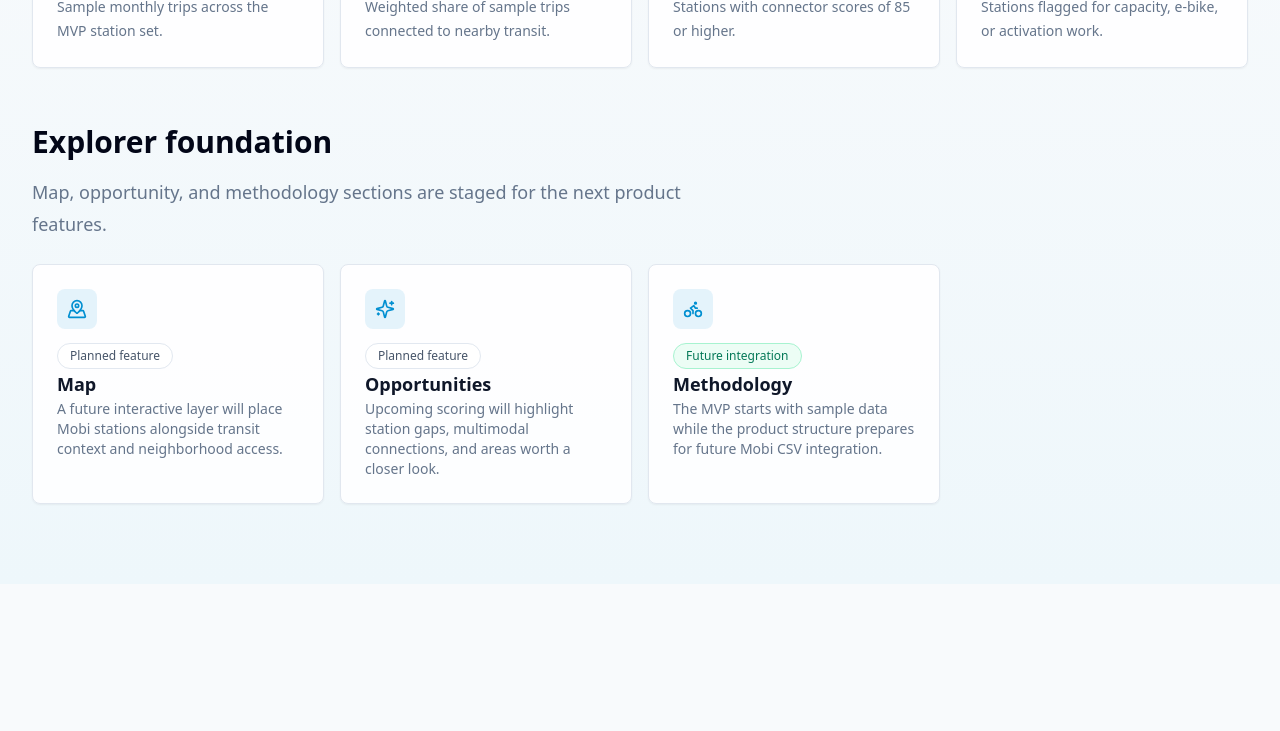
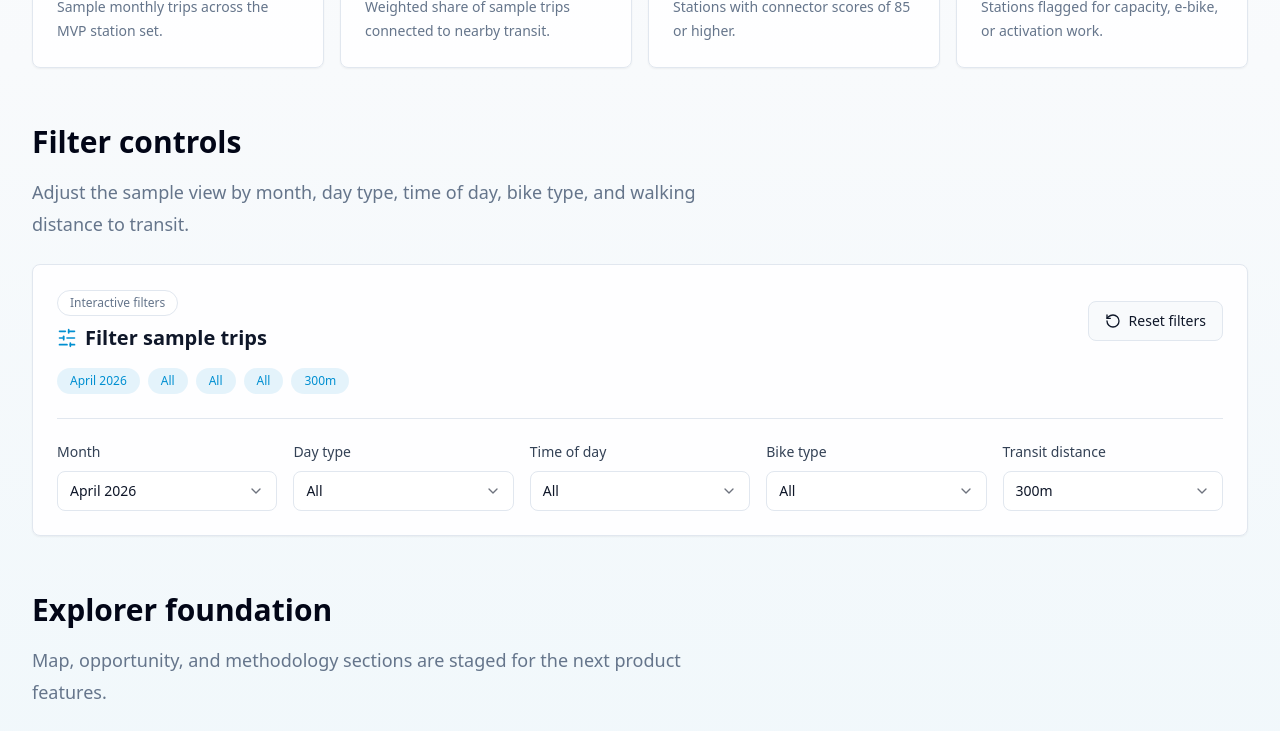
Before and after one commit to adnanreza/mobi-transit-explorer, a React (Vite) app: page / in a window 1280 px wide. Shown: the part 1100-1831 px from the top of the page. Before the commit the page ends 1684 px from the top, so only its background shows below. Built offline with nearby package versions, Linux system fonts and the light colour scheme; the HTML template or start-up script is replaced by a standard one.

Commit message:
Add interactive filter panel

```diff
--- a/package.json
+++ b/package.json
@@ -12,6 +12,7 @@
     "typecheck": "tsc --noEmit"
   },
   "dependencies": {
+    "@radix-ui/react-select": "^2.3.3",
     "@radix-ui/react-slot": "^1.2.3",
     "class-variance-authority": "^0.7.1",
     "clsx": "^2.1.1",
--- a/src/App.tsx
+++ b/src/App.tsx
@@ -1,6 +1,8 @@
+import { useState } from "react";
 import { ArrowRight, Bike, MapPinned, Sparkles } from "lucide-react";
 import { AppShell } from "@/components/AppShell";
 import { FeatureStatusBadge } from "@/components/FeatureStatusBadge";
+import { defaultFilters, FilterPanel } from "@/components/FilterPanel";
 import { OverviewCards } from "@/components/OverviewCards";
 import { PageSection } from "@/components/PageSection";
 import { SectionHeader } from "@/components/SectionHeader";
@@ -49,6 +51,8 @@ const sections = [
 ];
 
 function App() {
+  const [filters, setFilters] = useState(defaultFilters);
+
   return (
     <AppShell navItems={navItems}>
       <PageSection
@@ -121,6 +125,15 @@ function App() {
 
       <PageSection className="space-y-6">
         <SectionHeader
+          title="Filter controls"
+          description="Adjust the sample view by month, day type, time of day, bike type, and walking distance to transit."
+          className="[&_h2]:text-2xl [&_h2]:sm:text-3xl"
+        />
+        <FilterPanel filters={filters} onFiltersChange={setFilters} />
+      </PageSection>
+
+      <PageSection className="space-y-6">
+        <SectionHeader
           title="Explorer foundation"
           description="Map, opportunity, and methodology sections are staged for the next product features."
           className="[&_h2]:text-2xl [&_h2]:sm:text-3xl"
--- /dev/null
+++ b/src/components/FilterPanel.tsx
@@ -0,0 +1,171 @@
+import { RotateCcw, SlidersHorizontal } from "lucide-react";
+import { Badge } from "@/components/ui/badge";
+import { Button } from "@/components/ui/button";
+import { Card, CardContent, CardHeader, CardTitle } from "@/components/ui/card";
+import {
+  Select,
+  SelectContent,
+  SelectItem,
+  SelectTrigger,
+  SelectValue,
+} from "@/components/ui/select";
+import { Separator } from "@/components/ui/separator";
+
+export type FilterState = {
+  month: "april-2026" | "may-2026";
+  dayType: "all" | "weekday" | "weekend";
+  timeOfDay: "all" | "morning-commute" | "midday" | "evening-commute" | "late-night";
+  bikeType: "all" | "classic" | "e-bike";
+  transitDistance: "150m" | "300m" | "500m";
+};
+
+type FilterConfig = {
+  key: keyof FilterState;
+  label: string;
+  options: Array<{ value: FilterState[keyof FilterState]; label: string }>;
+};
+
+export const defaultFilters: FilterState = {
+  month: "april-2026",
+  dayType: "all",
+  timeOfDay: "all",
+  bikeType: "all",
+  transitDistance: "300m",
+};
+
+const filterConfig: FilterConfig[] = [
+  {
+    key: "month",
+    label: "Month",
+    options: [
+      { value: "april-2026", label: "April 2026" },
+      { value: "may-2026", label: "May 2026" },
+    ],
+  },
+  {
+    key: "dayType",
+    label: "Day type",
+    options: [
+      { value: "all", label: "All" },
+      { value: "weekday", label: "Weekday" },
+      { value: "weekend", label: "Weekend" },
+    ],
+  },
+  {
+    key: "timeOfDay",
+    label: "Time of day",
+    options: [
+      { value: "all", label: "All" },
+      { value: "morning-commute", label: "Morning commute" },
+      { value: "midday", label: "Midday" },
+      { value: "evening-commute", label: "Evening commute" },
+      { value: "late-night", label: "Late night" },
+    ],
+  },
+  {
+    key: "bikeType",
+    label: "Bike type",
+    options: [
+      { value: "all", label: "All" },
+      { value: "classic", label: "Classic" },
+      { value: "e-bike", label: "E-bike" },
+    ],
+  },
+  {
+    key: "transitDistance",
+    label: "Transit distance",
+    options: [
+      { value: "150m", label: "150m" },
+      { value: "300m", label: "300m" },
+      { value: "500m", label: "500m" },
+    ],
+  },
+];
+
+export function FilterPanel({
+  filters,
+  onFiltersChange,
+}: {
+  filters: FilterState;
+  onFiltersChange: (filters: FilterState) => void;
+}) {
+  const updateFilter = (key: keyof FilterState, value: string) => {
+    onFiltersChange({ ...filters, [key]: value } as FilterState);
+  };
+
+  const selectedSummary = [
+    getOptionLabel("month", filters.month),
+    getOptionLabel("dayType", filters.dayType),
+    getOptionLabel("timeOfDay", filters.timeOfDay),
+    getOptionLabel("bikeType", filters.bikeType),
+    getOptionLabel("transitDistance", filters.transitDistance),
+  ];
+
+  return (
+    <Card className="bg-white/90 shadow-sm">
+      <CardHeader className="space-y-4">
+        <div className="flex flex-col gap-3 sm:flex-row sm:items-center sm:justify-between">
+          <div className="space-y-2">
+            <Badge variant="outline" className="w-fit bg-white text-muted-foreground">
+              Interactive filters
+            </Badge>
+            <CardTitle className="flex items-center gap-2 text-xl">
+              <SlidersHorizontal className="h-5 w-5 text-primary" aria-hidden="true" />
+              Filter sample trips
+            </CardTitle>
+          </div>
+          <Button type="button" variant="outline" onClick={() => onFiltersChange(defaultFilters)}>
+            <RotateCcw className="h-4 w-4" aria-hidden="true" />
+            Reset filters
+          </Button>
+        </div>
+        <div className="flex flex-wrap gap-2">
+          {selectedSummary.map((label, index) => (
+            <Badge
+              key={`${label}-${index}`}
+              variant="secondary"
+              className="bg-primary/10 text-primary"
+            >
+              {label}
+            </Badge>
+          ))}
+        </div>
+      </CardHeader>
+      <CardContent className="space-y-5">
+        <Separator />
+        <div className="grid gap-4 md:grid-cols-2 xl:grid-cols-5">
+          {filterConfig.map((filter) => (
+            <label key={filter.key} className="space-y-2">
+              <span className="text-sm font-medium text-slate-700">
+                {filter.label}
+              </span>
+              <Select
+                value={filters[filter.key]}
+                onValueChange={(value) => updateFilter(filter.key, value)}
+              >
+                <SelectTrigger aria-label={filter.label}>
+                  <SelectValue />
+                </SelectTrigger>
+                <SelectContent>
+                  {filter.options.map((option) => (
+                    <SelectItem key={option.value} value={option.value}>
+                      {option.label}
+                    </SelectItem>
+                  ))}
+                </SelectContent>
+              </Select>
+            </label>
+          ))}
+        </div>
+      </CardContent>
+    </Card>
+  );
+}
+
+function getOptionLabel(key: keyof FilterState, value: string) {
+  const option = filterConfig
+    .find((filter) => filter.key === key)
+    ?.options.find((item) => item.value === value);
+
+  return option?.label ?? value;
+}
--- /dev/null
+++ b/src/components/ui/select.tsx
@@ -0,0 +1,82 @@
+import * as React from "react";
+import * as SelectPrimitive from "@radix-ui/react-select";
+import { Check, ChevronDown } from "lucide-react";
+import { cn } from "@/lib/utils";
+
+const Select = SelectPrimitive.Root;
+
+const SelectValue = SelectPrimitive.Value;
+
+const SelectTrigger = React.forwardRef<
+  React.ElementRef<typeof SelectPrimitive.Trigger>,
+  React.ComponentPropsWithoutRef<typeof SelectPrimitive.Trigger>
+>(({ className, children, ...props }, ref) => (
+  <SelectPrimitive.Trigger
+    ref={ref}
+    className={cn(
+      "flex h-10 w-full items-center justify-between rounded-lg border border-input bg-white px-3 py-2 text-sm ring-offset-background placeholder:text-muted-foreground focus:outline-none focus:ring-2 focus:ring-ring focus:ring-offset-2 disabled:cursor-not-allowed disabled:opacity-50",
+      className,
+    )}
+    {...props}
+  >
+    {children}
+    <SelectPrimitive.Icon asChild>
+      <ChevronDown className="h-4 w-4 opacity-60" aria-hidden="true" />
+    </SelectPrimitive.Icon>
+  </SelectPrimitive.Trigger>
+));
+SelectTrigger.displayName = SelectPrimitive.Trigger.displayName;
+
+const SelectContent = React.forwardRef<
+  React.ElementRef<typeof SelectPrimitive.Content>,
+  React.ComponentPropsWithoutRef<typeof SelectPrimitive.Content>
+>(({ className, children, position = "popper", ...props }, ref) => (
+  <SelectPrimitive.Portal>
+    <SelectPrimitive.Content
+      ref={ref}
+      className={cn(
+        "relative z-50 min-w-32 overflow-hidden rounded-lg border bg-white text-foreground shadow-md",
+        position === "popper" &&
+          "data-[side=bottom]:translate-y-1 data-[side=left]:-translate-x-1 data-[side=right]:translate-x-1 data-[side=top]:-translate-y-1",
+        className,
+      )}
+      position={position}
+      {...props}
+    >
+      <SelectPrimitive.Viewport
+        className={cn(
+          "p-1",
+          position === "popper" &&
+            "h-[var(--radix-select-trigger-height)] w-full min-w-[var(--radix-select-trigger-width)]",
+        )}
+      >
+        {children}
+      </SelectPrimitive.Viewport>
+    </SelectPrimitive.Content>
+  </SelectPrimitive.Portal>
+));
+SelectContent.displayName = SelectPrimitive.Content.displayName;
+
+const SelectItem = React.forwardRef<
+  React.ElementRef<typeof SelectPrimitive.Item>,
+  React.ComponentPropsWithoutRef<typeof SelectPrimitive.Item>
+>(({ className, children, ...props }, ref) => (
+  <SelectPrimitive.Item
+    ref={ref}
+    className={cn(
+      "relative flex w-full cursor-default select-none items-center rounded-md py-2 pl-8 pr-2 text-sm outline-none focus:bg-secondary data-[disabled]:pointer-events-none data-[disabled]:opacity-50",
+      className,
+    )}
+    {...props}
+  >
+    <span className="absolute left-2 flex h-3.5 w-3.5 items-center justify-center">
+      <SelectPrimitive.ItemIndicator>
+        <Check className="h-4 w-4" aria-hidden="true" />
+      </SelectPrimitive.ItemIndicator>
+    </span>
+    <SelectPrimitive.ItemText>{children}</SelectPrimitive.ItemText>
+  </SelectPrimitive.Item>
+));
+SelectItem.displayName = SelectPrimitive.Item.displayName;
+
+export { Select, SelectContent, SelectItem, SelectTrigger, SelectValue };
--- a/src/test/setup.ts
+++ b/src/test/setup.ts
@@ -1 +1,17 @@
 import "@testing-library/jest-dom/vitest";
+
+if (!Element.prototype.hasPointerCapture) {
+  Element.prototype.hasPointerCapture = () => false;
+}
+
+if (!Element.prototype.setPointerCapture) {
+  Element.prototype.setPointerCapture = () => undefined;
+}
+
+if (!Element.prototype.releasePointerCapture) {
+  Element.prototype.releasePointerCapture = () => undefined;
+}
+
+if (!Element.prototype.scrollIntoView) {
+  Element.prototype.scrollIntoView = () => undefined;
+}
```
Also changed, not shown: 2 other files (tests, documents, lock files or other folders).
